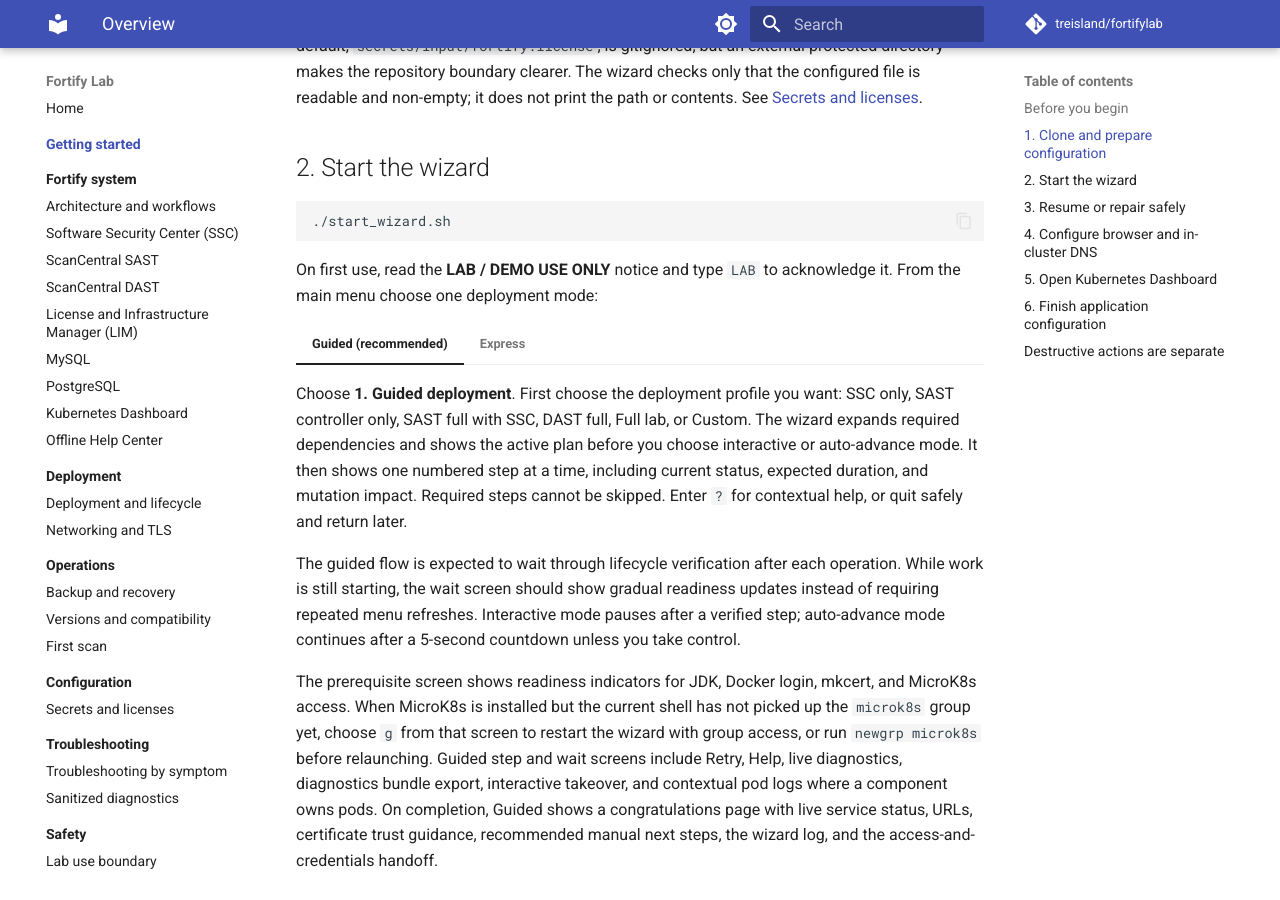
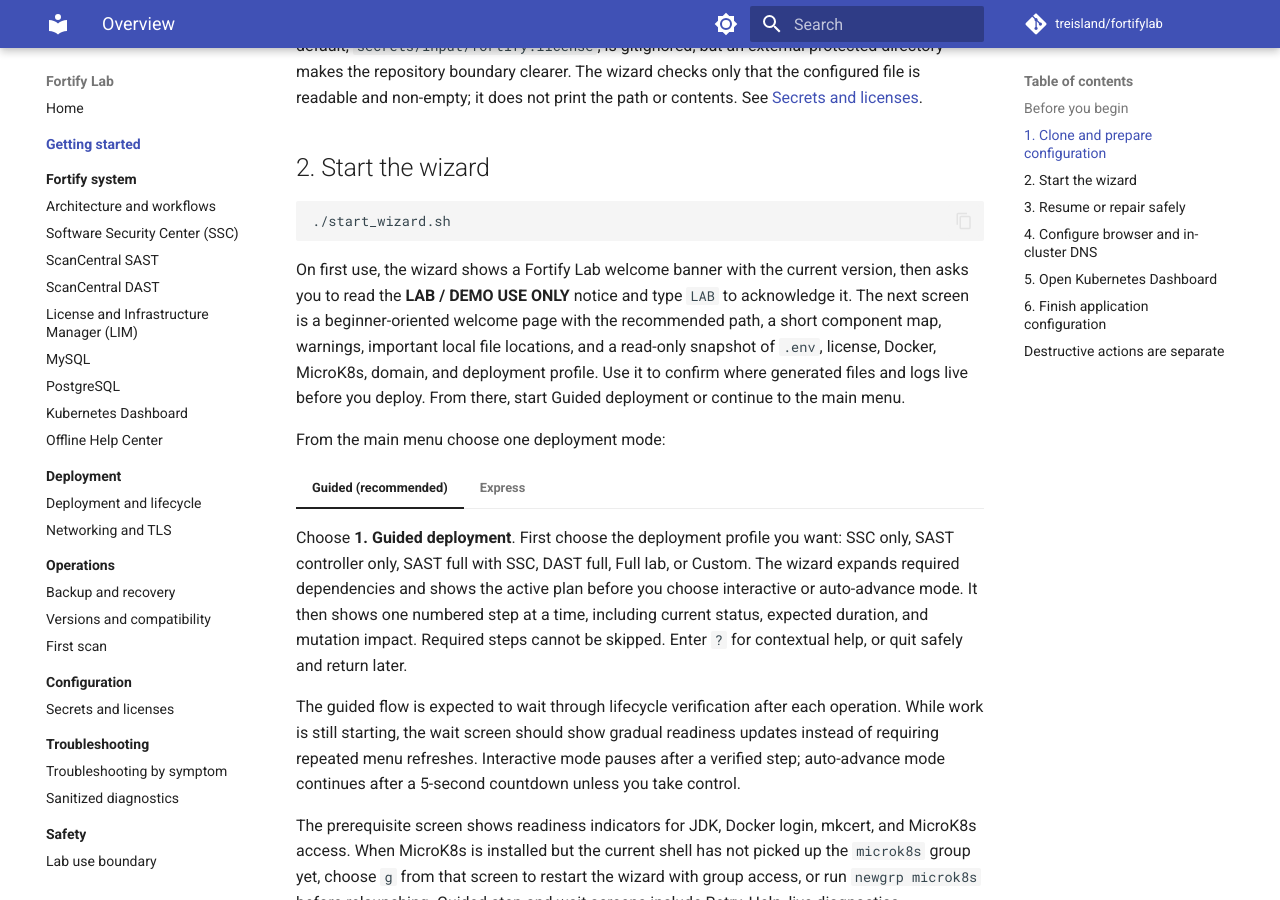
Before and after one commit to treisland/fortifylab, an MkDocs documentation site: the page built from docs/getting-started/index.md, in a window 1280 px wide and 900 px high, scrolled down 1309 px. Built offline with MkDocs 1.6.1 and Material for MkDocs 9.7.7, drawn with Linux system fonts in a browser that asks for light colours; comment, search, counter and statistics services are not loaded; some of the changed text lies outside the part shown.

Commit message:
Add first-time welcome onboarding

````diff
--- a/docs/getting-started/index.md
+++ b/docs/getting-started/index.md
@@ -67,8 +67,16 @@
 ./start_wizard.sh
 ```
 
-On first use, read the **LAB / DEMO USE ONLY** notice and type `LAB` to
-acknowledge it. From the main menu choose one deployment mode:
+On first use, the wizard shows a Fortify Lab welcome banner with the current version,
+then asks you to read the **LAB / DEMO USE ONLY** notice and type `LAB` to
+acknowledge it. The next screen is a beginner-oriented welcome page with the
+recommended path, a short component map, warnings, important local file
+locations, and a read-only snapshot of `.env`, license, Docker, MicroK8s,
+domain, and deployment profile. Use it to confirm where generated files and
+logs live before you deploy. From there, start Guided deployment or continue to
+the main menu.
+
+From the main menu choose one deployment mode:
 
 === "Guided (recommended)"
 
@@ -228,10 +236,10 @@
    updates the protected Secret without putting the token in files, command
    arguments, or Helm values.
 2. Open LIM as `lim_admin`, retrieve the password from **URLs & credentials**
-   if needed, upload the entitled DAST license, and create the
-   pool named by `LIM_POOL_NAME` (default `Default`). Then run **Manage
-   individual components → ScanCentral DAST → Start / Upgrade** so the scanner
-   can authenticate to LIM.
+   if needed, upload the entitled ScanCentral DAST and WebInspect licenses, and
+   create the pool named by `LIM_POOL_NAME` (default `Default`). Then run
+   **Manage individual components → ScanCentral DAST → Start / Upgrade** so the
+   scanner can authenticate to LIM.
 
 Confirm that MySQL, SSC, and the SAST controller and worker are healthy before
 following the [first successful scan](../operations/first-scan.md) walkthrough.
````
Also changed, not shown: README.md (+14 -6 lines), 4 other files.
